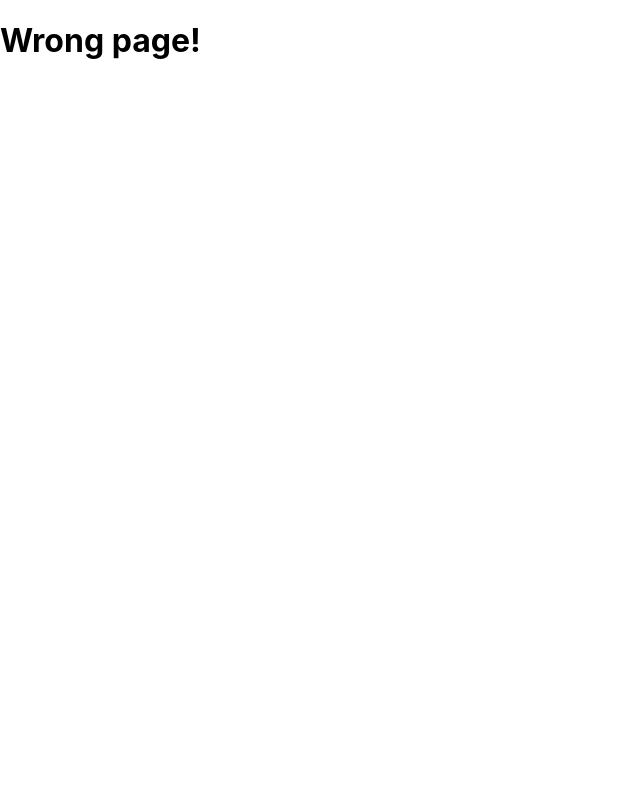
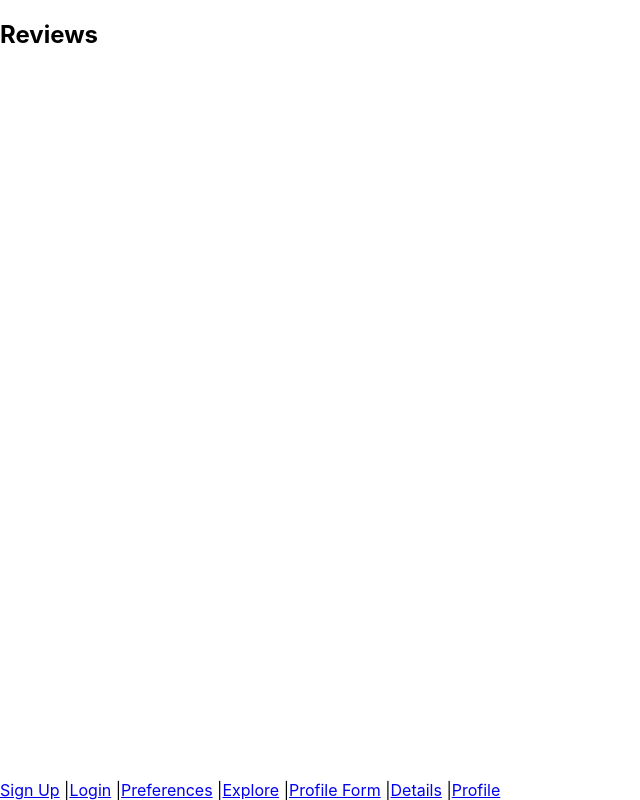
Before and after one commit to aberger3647/ghostbusters, a React (Create React App) app in the folder client/: page /details in a window 1280 px wide. Shown: the whole page, without its empty margins (0-640 px from the left). Built offline with nearby package versions, Linux system fonts and the light colour scheme.

Commit message:
Added routes to all pages we have and added footer with links to all those pages so we can view them

```diff
--- a/client/src/App.css
+++ b/client/src/App.css
@@ -36,3 +36,9 @@
     transform: rotate(360deg);
   }
 }
+
+.footer {
+  position: fixed;
+  bottom: 0;
+  background-color: white;
+}
--- a/client/src/App.js
+++ b/client/src/App.js
@@ -9,6 +9,10 @@ import Explore from './pages/Explore'
 import Preferences from './pages/Preferences'
 import Login from './pages/LoginForm'
 import SignUp from './pages/SignUpForm'
+import Footer from './components/Footer'
+import ProfileForm from './pages/CreateProfile'
+import Details from './pages/Details'
+import Profile from './pages/Profile'
 
 // SETTING UP THE HTTP LINK
 const httpLink = createHttpLink({
@@ -46,7 +50,7 @@ function App() {
   // };
 
   return (
-<ApolloProvider client={client}>
+    <ApolloProvider client={client}>
       <Router>
         <>
           {/* Header? */}
@@ -56,7 +60,7 @@ function App() {
             {/* {!loggedIn && ( */}
             <Route
               exact path='/'
-              element={<Login />}
+              element={<SignUp />}
             />
             {/* )} */}
 
@@ -71,6 +75,9 @@ function App() {
             <Route path='/preferences' element={<Preferences />} />
             <Route path='/login' element={<Login />} />
             <Route path='/signup' element={<SignUp />} />
+            <Route path='/createprofile' element={<ProfileForm />} />
+            <Route path='/details' element={<Details />} />
+            <Route path='/profile' element={<Profile />} />
             <Route
               path='*'
               element={<h1 className='display-2'>Wrong page!</h1>}
@@ -78,6 +85,7 @@ function App() {
           </Routes>
         </>
       </Router>
+      <Footer />
     </ApolloProvider>
   );
 }
--- a/client/src/components/Footer.js
+++ b/client/src/components/Footer.js
@@ -3,7 +3,13 @@ import React from 'react';
 function Footer() {
   return (
     <div className='footer'>
-        <p>Cache Me Outside &copy; 2023</p>
+        <a href="/signup">Sign Up</a> |
+        <a href="/login">Login</a> |
+        <a href="/preferences">Preferences</a> |
+        <a href="/explore">Explore</a> |
+        <a href="/createprofile">Profile Form</a> |
+        <a href="/details">Details</a> |
+        <a href="/profile">Profile</a>
     </div>
   );
 }
--- a/client/src/index.js
+++ b/client/src/index.js
@@ -2,6 +2,7 @@ import React from 'react';
 import ReactDOM from 'react-dom/client';
 import './index.css';
 import App from './App';
+
 
 const root = ReactDOM.createRoot(document.getElementById('root'));
 root.render(
--- a/client/src/pages/Details.js
+++ b/client/src/pages/Details.js
@@ -1,5 +1,5 @@
 import React from 'react';
-import Review from '../components/review'
+// import Review from '../components/review'
 
 import Auth from '../utils/auth';
 
@@ -10,10 +10,10 @@ const Details = () => {
 
     return (
         <>
-            <Info />
+            {/* <Info /> */}
             <div>
                 <h2>Reviews</h2>
-                {reviews.map((review) => <Review key={review.id} name={review.name} review={review.review} />)}
+                {/* {reviews.map((review) => <Review key={review.id} name={review.name} review={review.review} />)} */}
             </div>
         </>
     )
--- a/client/src/pages/Profile.js
+++ b/client/src/pages/Profile.js
@@ -1,5 +1,5 @@
 import React from 'react';
-import Info from '../components/info'
+import Info from '../components/Info'
 
 import useQuery from '@apollo/client';
 
```
